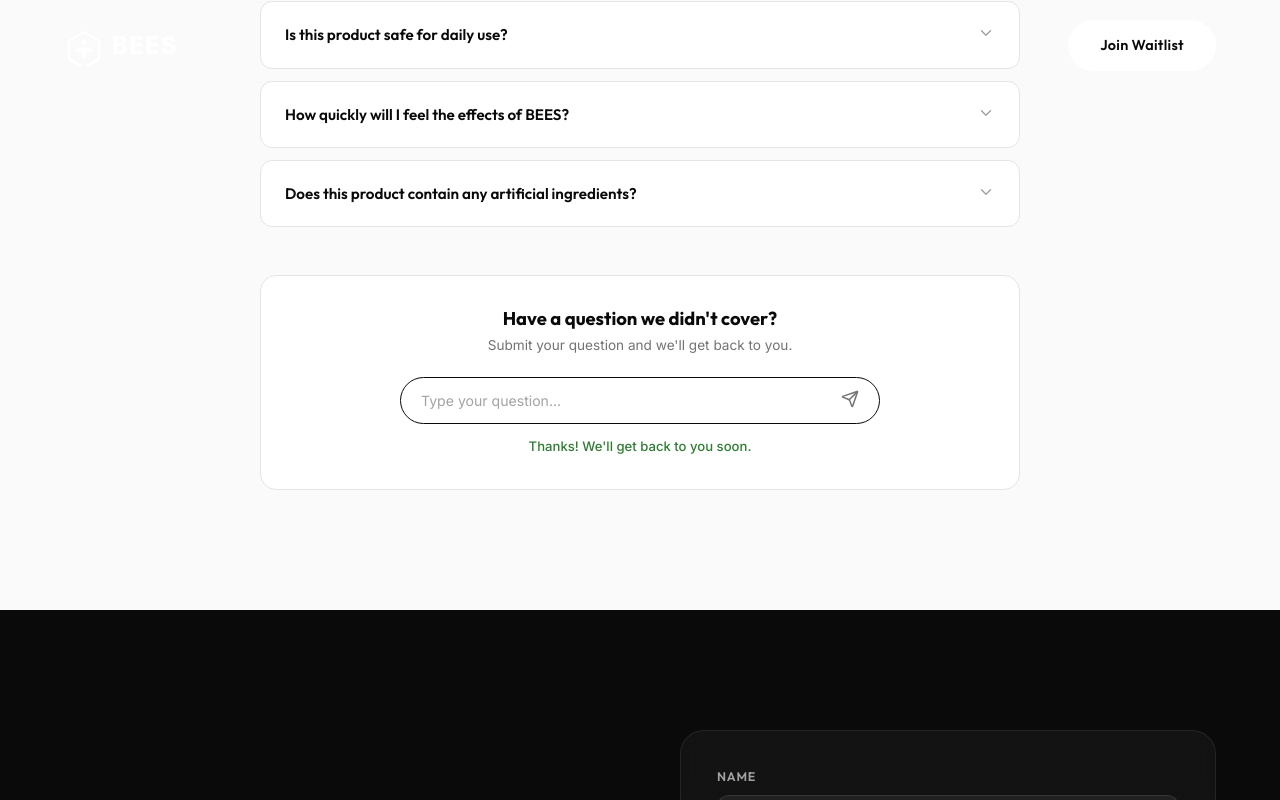
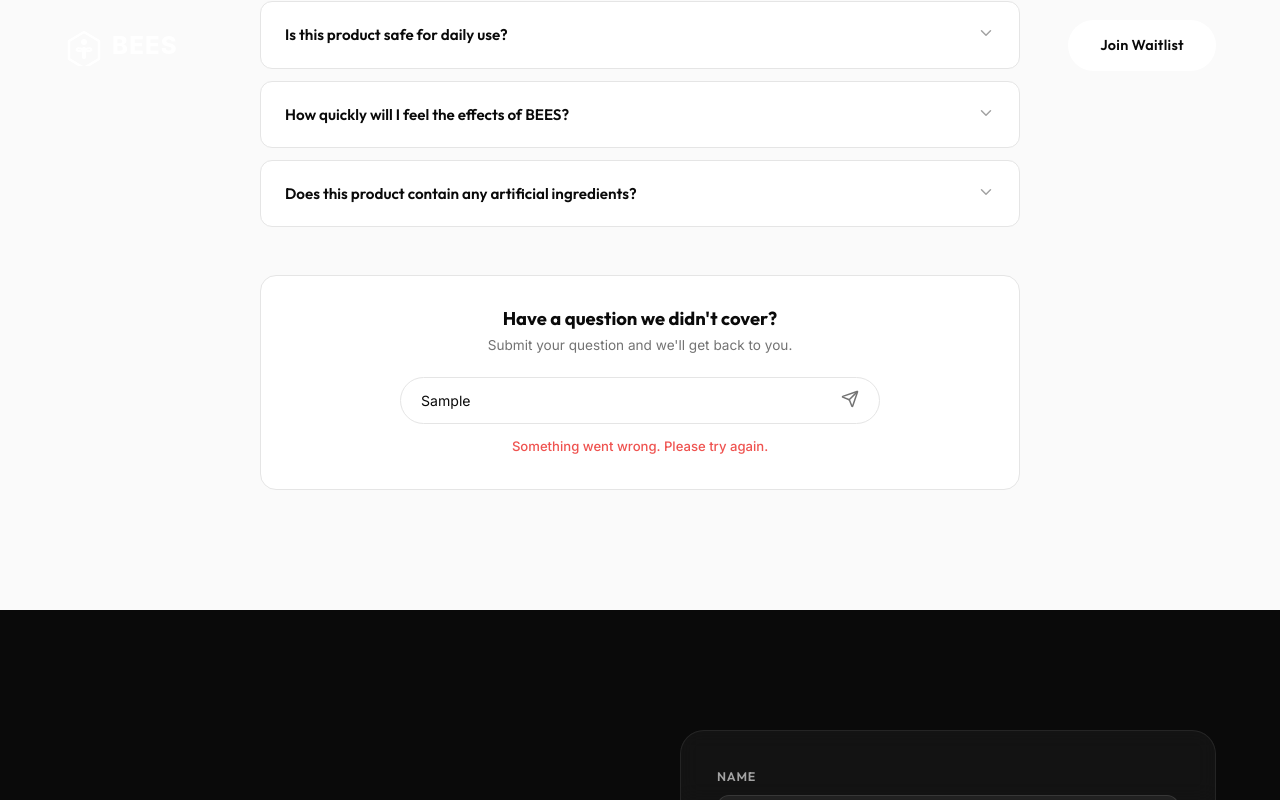
Before and after one commit to yatharthninave15-crypto/BEES, a React (Vite) app: page / in a window 1280 px wide. Both pictures are taken after typing "Sample" into the empty fields and a click on the button 850 px from the left and 5781 px from the top of the page. Shown: the part 5381-6181 px from the top of the page. Built offline with nearby package versions, Linux system fonts and the light colour scheme.

Commit message:
Your descriptive commit message

```diff
--- a/src/components/FAQ.css
+++ b/src/components/FAQ.css
@@ -151,6 +151,17 @@
   font-weight: 500;
 }
 
+.faq__ask-error {
+  font-size: 0.82rem;
+  color: #ef5350;
+  font-weight: 500;
+}
+
+.faq__ask-btn:disabled {
+  opacity: 0.5;
+  cursor: not-allowed;
+}
+
 /* ---- Responsive ---- */
 
 @media (max-width: 768px) {
--- a/src/components/FAQ.jsx
+++ b/src/components/FAQ.jsx
@@ -58,17 +58,39 @@ function FAQItem({ faq, isOpen, onToggle, index }) {
   )
 }
 
+const FORMSPREE_FAQ_URL = 'https://formspree.io/f/mojowzvj'
+
 export default function FAQ() {
   const [openId, setOpenId] = useState(null)
   const [userQuestion, setUserQuestion] = useState('')
-  const [submitted, setSubmitted] = useState(false)
+  const [status, setStatus] = useState('idle') // idle | loading | success | error
 
-  const handleSubmitQuestion = (e) => {
+  const handleSubmitQuestion = async (e) => {
     e.preventDefault()
-    if (userQuestion.trim()) {
-      setSubmitted(true)
-      setUserQuestion('')
-      setTimeout(() => setSubmitted(false), 3000)
+    const question = userQuestion.trim()
+    if (!question) return
+
+    setStatus('loading')
+
+    try {
+      const res = await fetch(FORMSPREE_FAQ_URL, {
+        method: 'POST',
+        headers: { 'Content-Type': 'application/json', Accept: 'application/json' },
+        body: JSON.stringify({
+          _subject: 'BEES FAQ Question',
+          question,
+        }),
+      })
+
+      if (res.ok) {
+        setStatus('success')
+        setUserQuestion('')
+        setTimeout(() => setStatus('idle'), 3000)
+      } else {
+        setStatus('error')
+      }
+    } catch {
+      setStatus('error')
     }
   }
 
@@ -121,13 +143,20 @@ export default function FAQ() {
                   onChange={(e) => setUserQuestion(e.target.value)}
                   className="faq__ask-input"
                   id="faq-question-input"
+                  required
+                  disabled={status === 'loading'}
                 />
-                <button type="submit" className="faq__ask-btn" aria-label="Submit question">
+                <button
+                  type="submit"
+                  className="faq__ask-btn"
+                  aria-label="Submit question"
+                  disabled={status === 'loading'}
+                >
                   <Send size={18} />
                 </button>
               </div>
               <AnimatePresence>
-                {submitted && (
+                {status === 'success' && (
                   <motion.p
                     className="faq__ask-success"
                     initial={{ opacity: 0, y: -8 }}
@@ -135,6 +164,16 @@ export default function FAQ() {
                     exit={{ opacity: 0 }}
                   >
                     Thanks! We'll get back to you soon.
+                  </motion.p>
+                )}
+                {status === 'error' && (
+                  <motion.p
+                    className="faq__ask-error"
+                    initial={{ opacity: 0, y: -8 }}
+                    animate={{ opacity: 1, y: 0 }}
+                    exit={{ opacity: 0 }}
+                  >
+                    Something went wrong. Please try again.
                   </motion.p>
                 )}
               </AnimatePresence>
```
